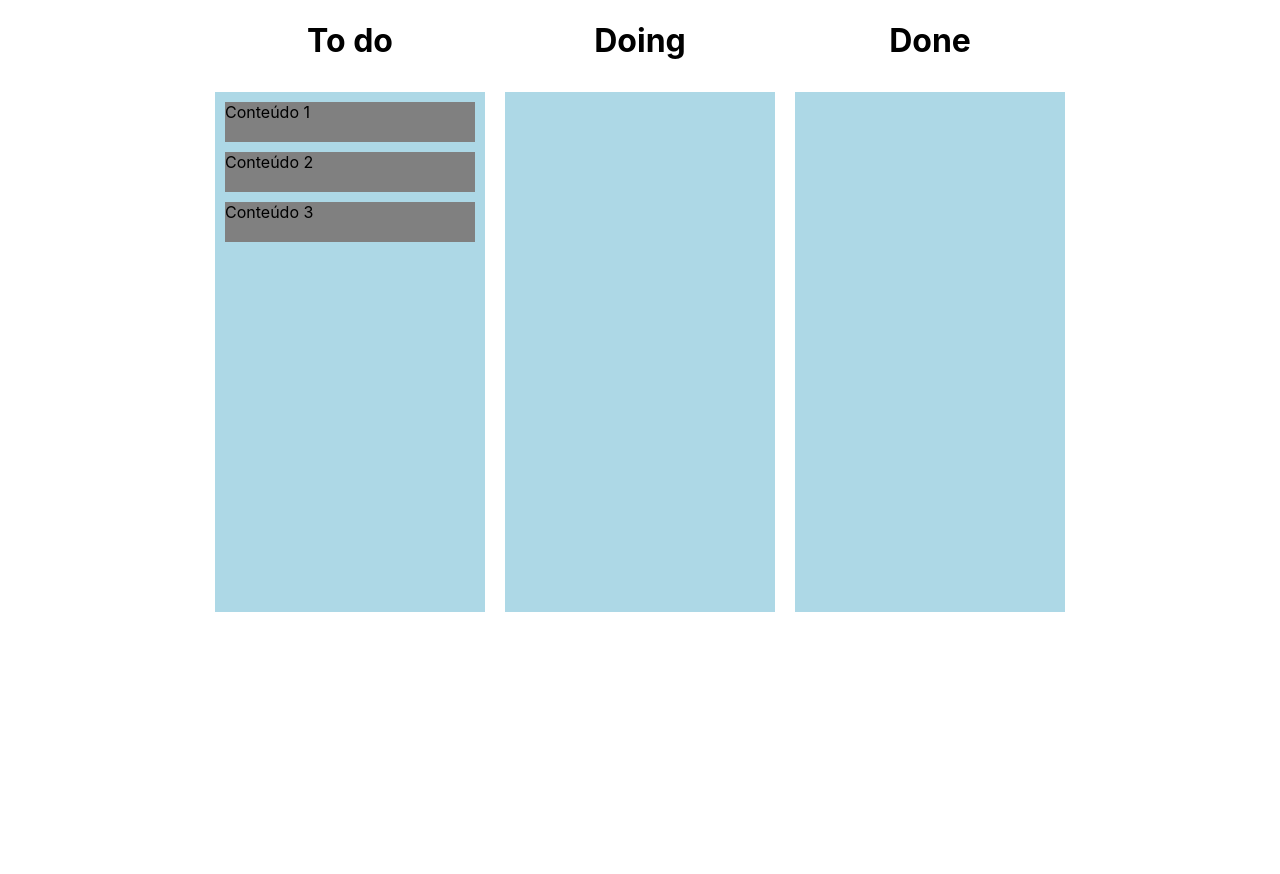
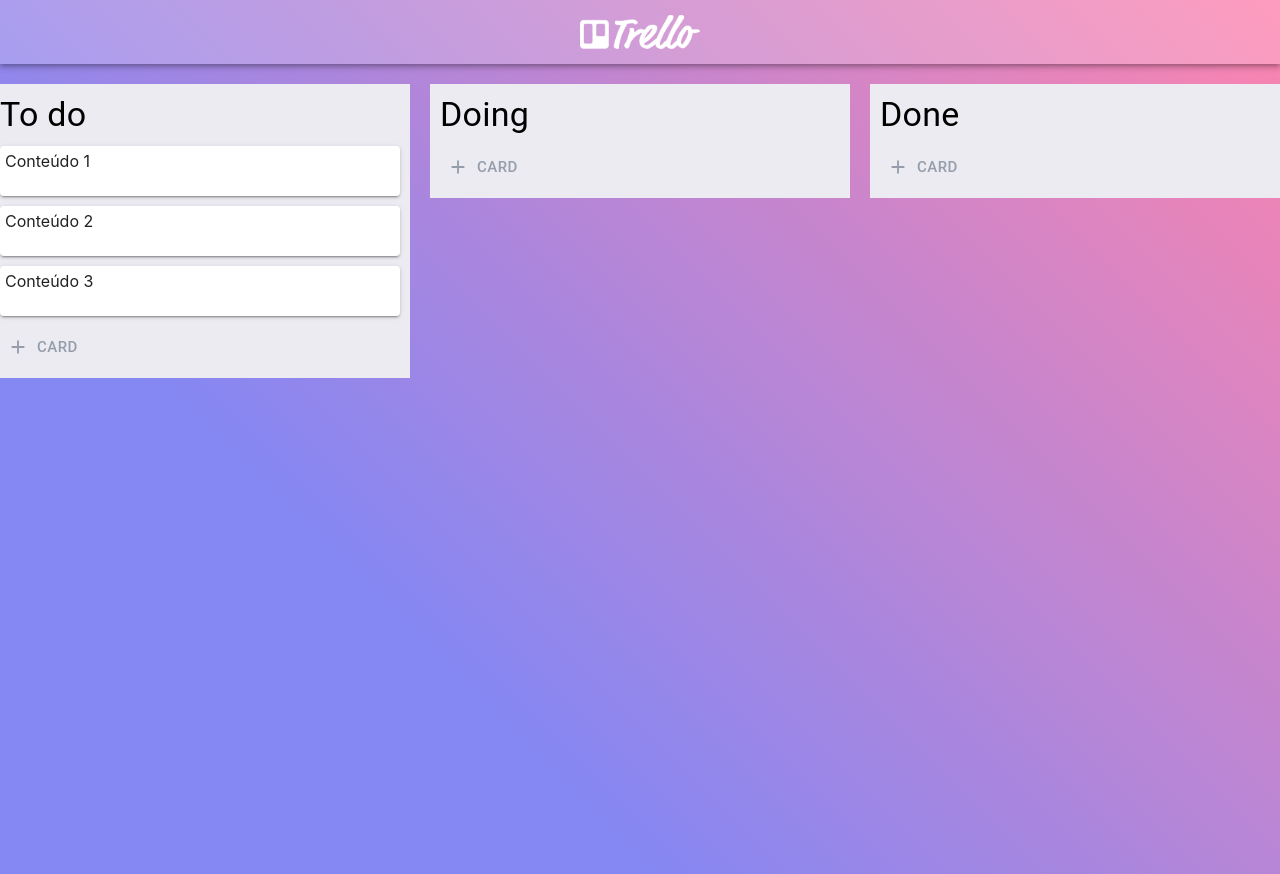
Before and after one commit to Leoujo/trello-clone, a React (Create React App) app: page / in a window 1280 px wide. Before the commit the page ends 800 px from the top, so only its background shows below. Built offline with nearby package versions, Linux system fonts and the light colour scheme.

Commit message:
new design

```diff
--- a/package.json
+++ b/package.json
@@ -3,6 +3,10 @@
   "version": "0.1.0",
   "private": true,
   "dependencies": {
+    "@emotion/react": "^11.10.4",
+    "@emotion/styled": "^11.10.4",
+    "@mui/icons-material": "^5.10.9",
+    "@mui/material": "^5.10.9",
     "@testing-library/jest-dom": "^5.16.4",
     "@testing-library/react": "^13.0.1",
     "@testing-library/user-event": "^13.5.0",
--- a/src/App.js
+++ b/src/App.js
@@ -4,6 +4,9 @@
 import { DragDropContext } from "react-beautiful-dnd";
 import { Droppable } from "react-beautiful-dnd";
 import { Draggable } from "react-beautiful-dnd";
+import { Box, Button, Paper, Typography } from "@mui/material";
+import Navbar from "./components/Navbar";
+import AddIcon from "@mui/icons-material/Add";
 
 const inicialItems = [
   { id: "111", content: "Conteúdo 1" },
@@ -81,41 +84,50 @@
   };
 
   return (
-    <div style={{ display: "flex", justifyContent: "center" }}>
+    <Box sx={{ backgroundImage: "linear-gradient(45deg, #8587f3 30%, #fd84ae 100%)" }}>
+      <Navbar />
+      <Box display="flex" justifyContent="center" height="100vh">
         <DragDropContext onDragEnd={onDragEnd}>
           {columns.map((column) => (
-          <div style={{ display: "flex", flexDirection: "column", alignItems: "center" }}>
-            <h1>{column.name}</h1>
+            <Box style={{ display: "flex", flexDirection: "column", alignItems: "center" }}>
               <Droppable droppableId={column.id} key={column.id}>
                 {(provided) => (
-                <div ref={provided.innerRef} style={{ backgroundColor: "lightblue", width: 250, height: 500, padding: 10, margin: 10 }}>
+                  <Box style={{ backgroundColor: "#ebebf1", width: 400, height: "fit-content", padding: 10, margin: 10 }}>
+                    <Typography variant="h4">{column.name}</Typography>
+                    <Box ref={provided.innerRef} width="100%" height="100%">
                       {column.items.map((item, index) => (
                         <Draggable draggableId={item.id} index={index} key={item.id}>
                           {(provided) => (
-                        <div
+                            <Paper
+                              elevation={2}
                               {...provided.dragHandleProps}
                               {...provided.draggableProps}
                               ref={provided.innerRef}
                               style={{
-                            backgroundColor: "gray",
                                 height: 40,
-                            marginBottom: 10,
+                                marginTop: 10,
+                                padding: 5,
                                 ...provided.draggableProps.style,
                               }}
                             >
                               {item.content}
-                        </div>
+                            </Paper>
                           )}
                         </Draggable>
                       ))}
                       {provided.placeholder}
-                </div>
+                      <Button sx={{ marginTop: "10px", color:  "#959dab" }} size="large" startIcon={<AddIcon />}>
+                        CARD
+                      </Button>
+                    </Box>
+                  </Box>
                 )}
               </Droppable>
-          </div>
+            </Box>
           ))}
         </DragDropContext>
-    </div>
+      </Box>
+    </Box>
   );
 }
 
--- /dev/null
+++ b/src/components/Navbar/index.jsx
@@ -0,0 +1,35 @@
+import * as React from "react";
+import AppBar from "@mui/material/AppBar";
+import Box from "@mui/material/Box";
+import Toolbar from "@mui/material/Toolbar";
+import Typography from "@mui/material/Typography";
+import Button from "@mui/material/Button";
+import IconButton from "@mui/material/IconButton";
+import MenuIcon from "@mui/icons-material/Menu";
+
+export default function Navbar() {
+  return (
+    <Box sx={{ flexGrow: 1, marginBottom: "10px" }}>
+      <AppBar position="static" sx={{ backgroundColor: "#ffffff31" }}>
+        <Toolbar>
+          <Box display="flex" justifyContent="center" width="100%">
+            <Box component="img" width="120px" src="/assets/trello-logo.png" />
+          </Box>
+          {/* <IconButton
+            size="large"
+            edge="start"
+            color="inherit"
+            aria-label="menu"
+            sx={{ mr: 2 }}
+          >
+            <MenuIcon />
+          </IconButton> */}
+          {/* <Typography variant="h6" component="div" sx={{ flexGrow: 1 }}>
+            News
+          </Typography> */}
+          {/* <Button color="inherit">Login</Button> */}
+        </Toolbar>
+      </AppBar>
+    </Box>
+  );
+}
```
Also changed, not shown: public/assets/trello-logo.png (added), 1 other file (tests, documents, lock files or other folders). Lines whose indentation alone changed are shown as unchanged.
